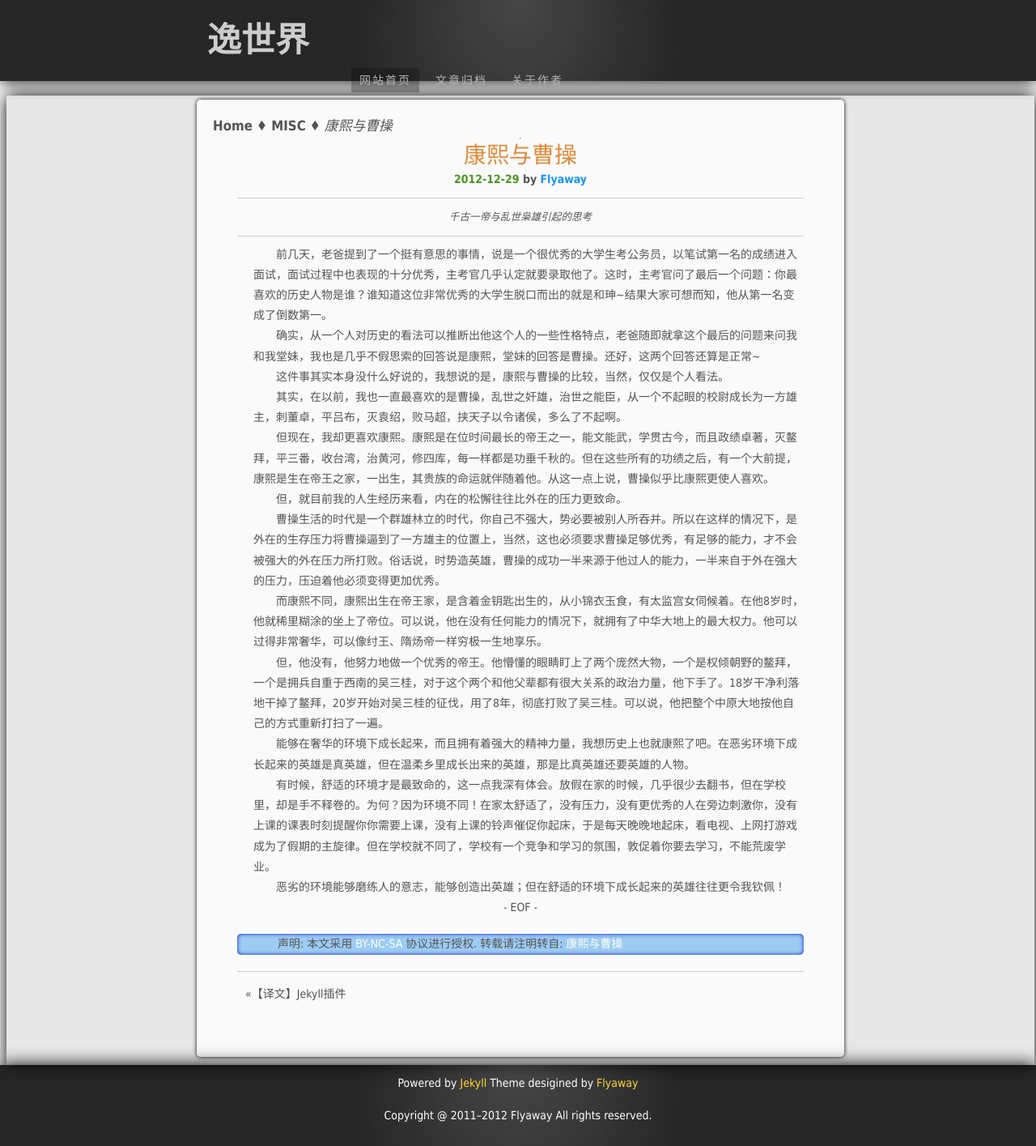
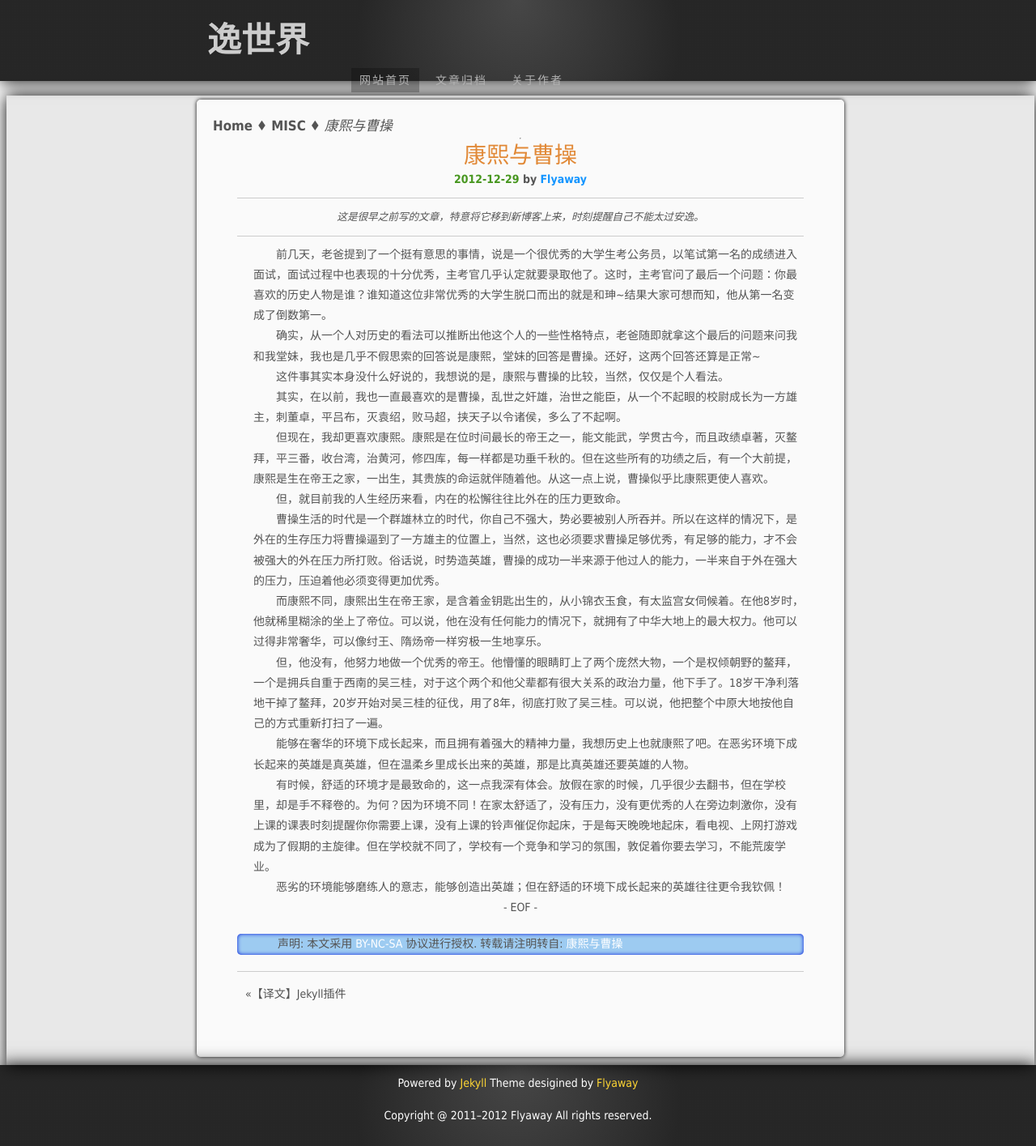
Before and after one commit to flyaway1217/flyaway1217.github.com, a Jekyll site: the page built from _posts/2012-12-29-KangXi-and-CaoCao.md, in a window 1280 px wide. Shown: the whole page at 81% size. Built offline with Jekyll 4.4.1, drawn with Linux system fonts in a browser that asks for light colours.

Commit message:
update a post

```diff
--- a/_posts/2012-12-29-KangXi-and-CaoCao.md
+++ b/_posts/2012-12-29-KangXi-and-CaoCao.md
@@ -1,7 +1,7 @@
 ---
 layout: post
 title: 康熙与曹操
-description: 千古一帝与乱世枭雄引起的思考
+description: 这是很早之前写的文章，特意将它移到新博客上来，时刻提醒自己不能太过安逸。
 category: MISC
 tags: 康熙,曹操,人生
 keywords: 康熙,曹操,人生
```
